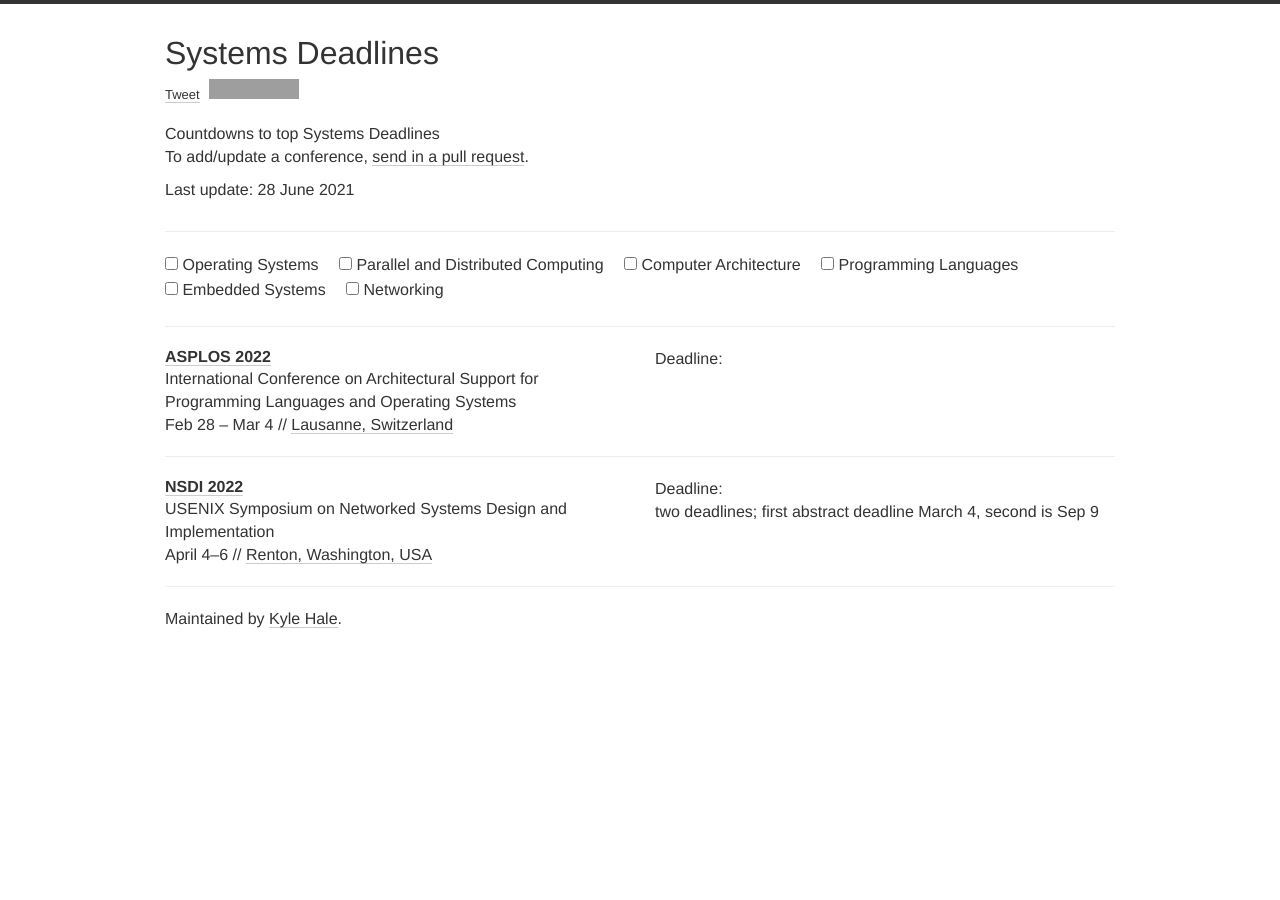
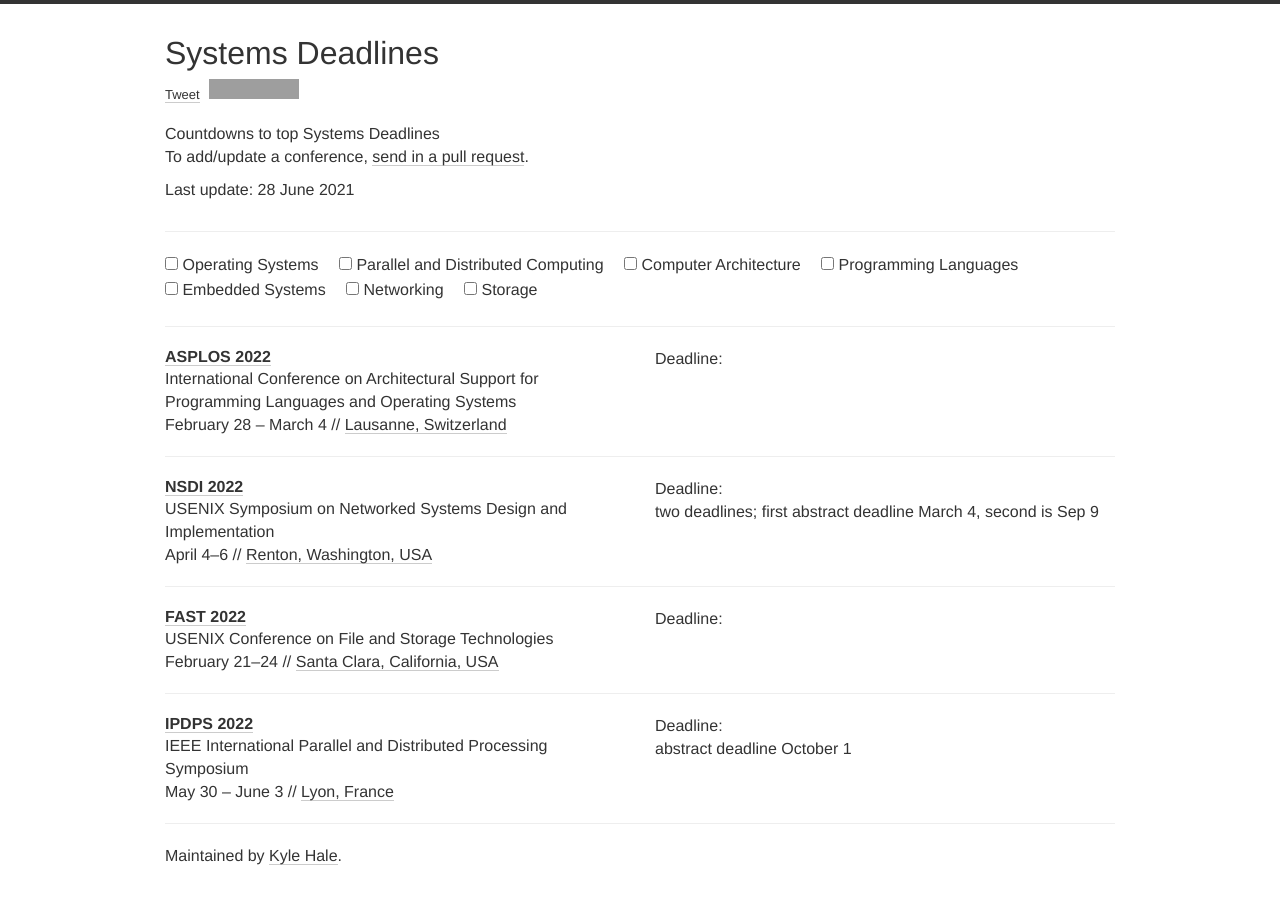
Before and after one commit to khale/sys-deadlines, a Jekyll site: the page built from index.html, in a window 1280 px wide. Built offline with Jekyll 4.4.1, drawn with Linux system fonts in a browser that asks for light colours; nearby versions of some CDN libraries; comment, search, counter and statistics services are not loaded; grey boxes are pictures that could not be loaded.

Commit message:
add ipdps, fast

```diff
--- a/_data/conferences.yml
+++ b/_data/conferences.yml
@@ -3,7 +3,7 @@
 - name: ASPLOS
   description: International Conference on Architectural Support for Programming Languages and Operating Systems
   year: 2022
-  date: "Feb 28 - Mar 4"
+  date: "February 28 - March 4"
   link: https://asplos-conference.org/
   deadline: "2021-08-13 23:59"
   place: Lausanne, Switzerland
@@ -14,9 +14,29 @@
   year: 2022
   date: April 4-6
   comment: two deadlines; first abstract deadline March 4, second is Sep 9
+  link: https://www.usenix.org/conference/nsdi22/call-for-papers
   timezone: Etc/GMT+8
   deadline:
     - "2021-03-10 20:59"
     - "2021-09-15 20:59"
   place: Renton, Washington, USA
   tags: [NET]
+
+- name: FAST
+  description: USENIX Conference on File and Storage Technologies
+  year: 2022
+  date: February 21-24
+  timezone: Etc/GMT+8
+  link: https://www.usenix.org/conference/fast22/call-for-papers
+  deadline: "2021-09-23 23:59"
+  place: Santa Clara, California, USA
+  tags: [OS, STOR]
+
+- name: IPDPS
+  description: IEEE International Parallel and Distributed Processing Symposium
+  comment: abstract deadline October 1
+  year: 2022
+  date: May 30 - June 3
+  deadline: "2021-10-08 23:59"
+  place: Lyon, France
+  tags: [PAR]
--- a/_data/types.yml
+++ b/_data/types.yml
@@ -11,3 +11,5 @@
   tag: EMB
 - name: Networking
   tag: NET
+- name: Storage
+  tag: STOR
```
